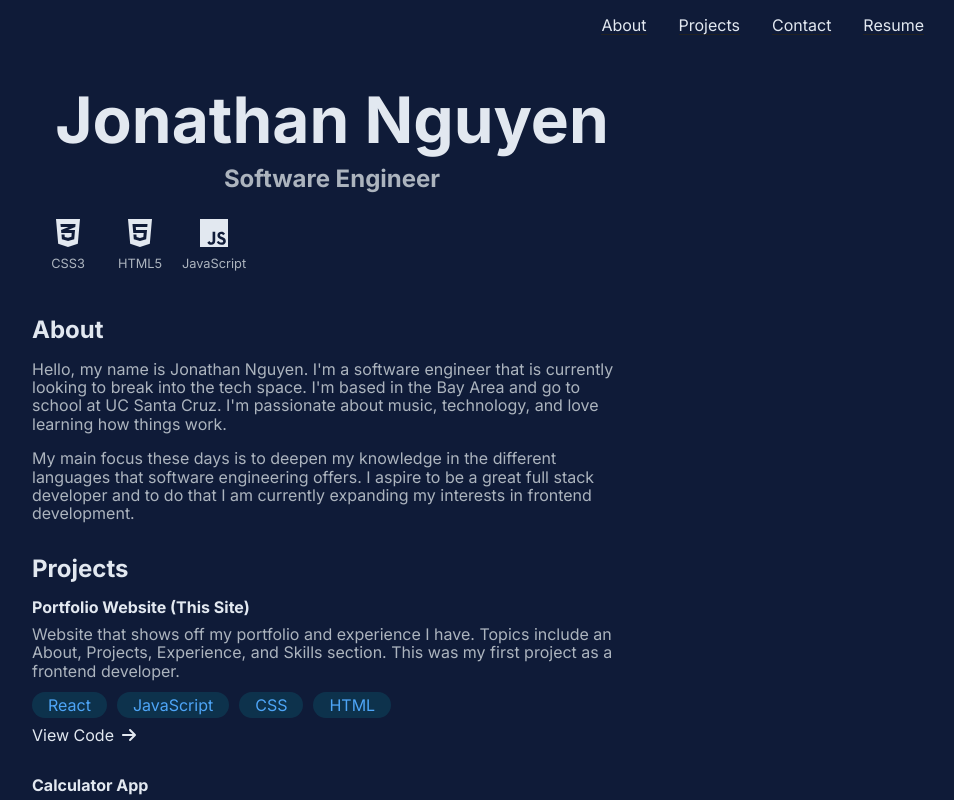
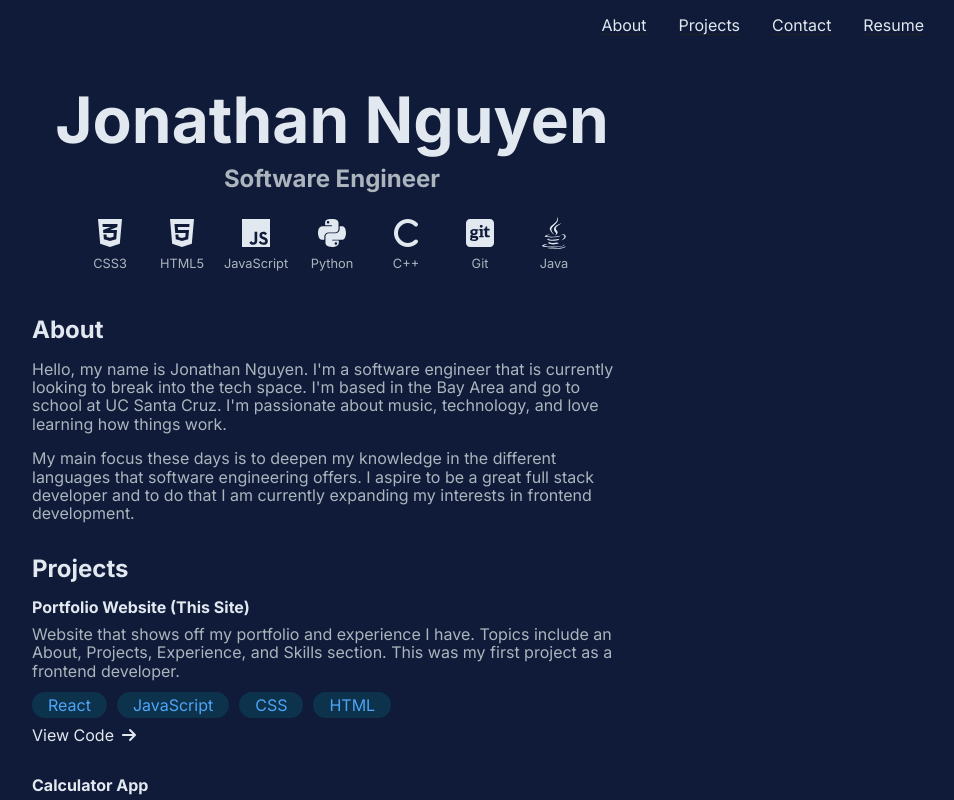
Before and after one commit to jonathanguyen21/Portfolio-Website, a React (Vite) app: page / in a window 1280 px wide. Shown: the top 800 px of the page, without its empty margins (308-1262 px from the left). Built offline with nearby package versions, Linux system fonts and the light colour scheme.

Commit message:
Created skills section component

```diff
--- a/components/Skills.jsx
+++ b/components/Skills.jsx
@@ -1,9 +1,13 @@
 import {
   faCss3Alt,
   faHtml5,
+  faJava,
   faJs,
-  faNodeJs,
+  faPython,
+  faSquareGit,
+  faSwift,
 } from "@fortawesome/free-brands-svg-icons";
+import { faC } from "@fortawesome/free-solid-svg-icons";
 import { FontAwesomeIcon } from "@fortawesome/react-fontawesome";
 
 function Skills() {
@@ -18,9 +22,30 @@ function Skills() {
         <FontAwesomeIcon icon={faHtml5} className="icon" />
         <p className="icon__name">HTML5</p>
       </div>
+
       <div className="skills__icon">
         <FontAwesomeIcon icon={faJs} className="icon" />
         <p className="icon__name">JavaScript</p>
+      </div>
+
+      <div className="skills__icon">
+        <FontAwesomeIcon icon={faPython} className="icon" />
+        <p className="icon__name">Python</p>
+      </div>
+
+      <div className="skills__icon">
+        <FontAwesomeIcon icon={faC} className="icon" />
+        <p className="icon__name">C++</p>
+      </div>
+
+      <div className="skills__icon">
+        <FontAwesomeIcon icon={faSquareGit} className="icon" />
+        <p className="icon__name">Git</p>
+      </div>
+
+      <div className="skills__icon">
+        <FontAwesomeIcon icon={faJava} className="icon" />
+        <p className="icon__name">Java</p>
       </div>
     </section>
   );
--- a/src/App.css
+++ b/src/App.css
@@ -150,6 +150,7 @@ p {
 
 .skills--section {
     display: flex;
+    justify-content: center;
 }
 
 .skills__icon {
```
